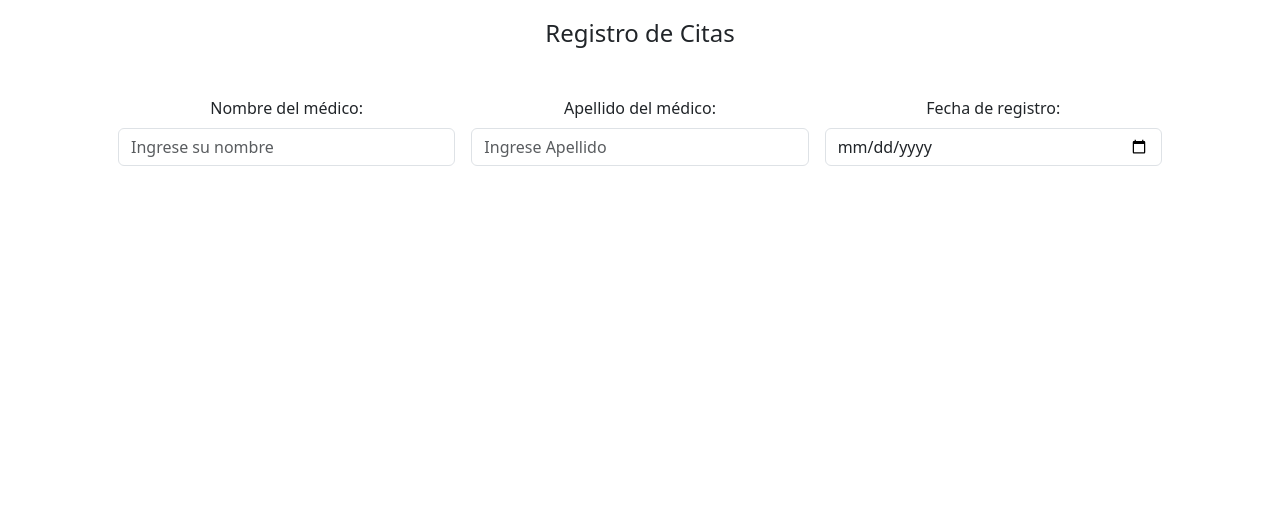
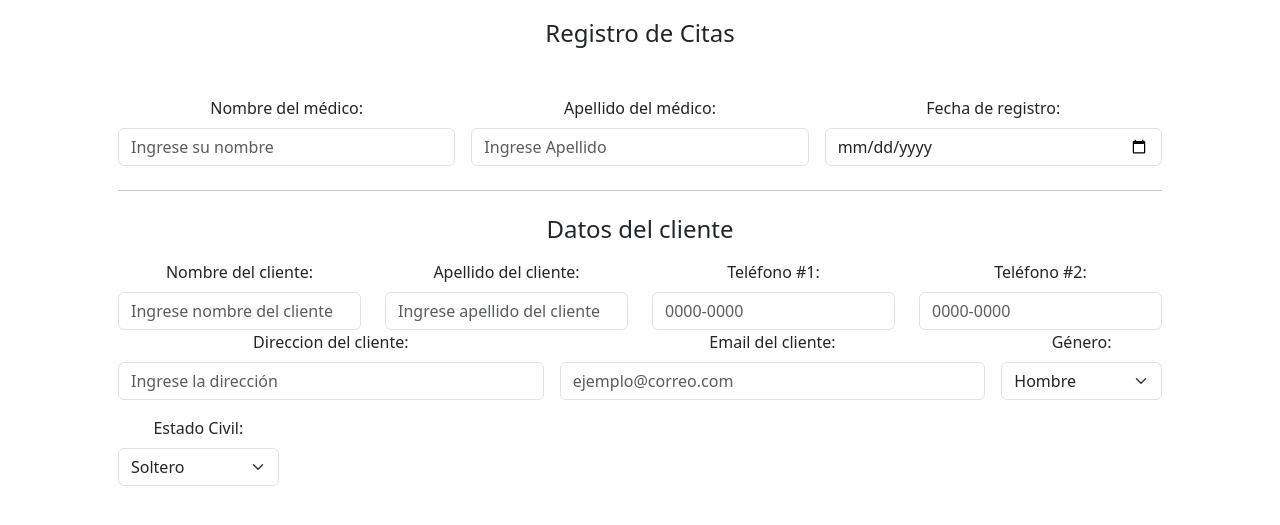
Before and after one commit to JeysonDevv/FormularioPDF, a plain HTML site: page index.html in a window 1280 px wide. Shown: the part 113-638 px from the top of the page. Drawn offline with nearby package versions, Linux system fonts and the light colour scheme.

Commit message:
Apartado de Datos del Cliente

```diff
--- a/index.html
+++ b/index.html
@@ -88,6 +88,85 @@
                                 <div class="invalid-feedback">Debe ingresar la fecha del registro.💔</div>
                             </div>
                         </div>
+                        <hr class="my-4">
+                        <h4 class="mb-3 m2-2">Datos del cliente</h4>
+
+                        <div class="row g-4">
+                            <div class="col-lg-3">
+                                <label for="nombre_cliente" class="form-label">Nombre del cliente:</label>
+                                <input name="Nombre-Cliente" type="text" class="form-control" id="nombre_cliente"
+                                    placeholder="Ingrese nombre del cliente" required />
+                                <div class="valid-feedback">Correcto❤️!</div>
+                                <div class="invalid-feedback">Debe ingresar nombre del cliente.💔</div>
+                            </div>
+
+                            <div class="col-lg-3">
+                                <label for="apellido_cliente" class="form-label">Apellido del cliente:</label>
+                                <input name="Apellido-Cliente" type="text" class="form-control" id="apellido_cliente"
+                                    placeholder="Ingrese apellido del cliente" required />
+                                <div class="valid-feedback">Correcto❤️!</div>
+                                <div class="invalid-feedback">Debe ingresar apellido del cliente.💔</div>
+                            </div>
+
+                            <div class="col-lg-3">
+                                <label for="telefono_1" class="form-label">Teléfono #1:</label>
+                                <input name="Telefono-1" type="text" class="form-control" id="telefono_1"
+                                    placeholder="0000-0000" required />
+                                <div class="valid-feedback">Correcto❤️!</div>
+                                <div class="invalid-feedback">Debe ingresar número del cliente.💔</div>
+                            </div>
+
+                            <div class="col-lg-3">
+                                <label for="telefono_2" class="form-label">Teléfono #2:</label>
+                                <input name="Telefono-2" type="text" class="form-control" id="telefono_2"
+                                    placeholder="0000-0000" />
+                                <div class="valid-feedback">Este campo es opcional💕</div>
+                            </div>
+                        </div>
+
+                        <div class="row g-3">
+
+                            <div class="col-lg-5">
+                                <label for="direccion_cliente" class="form-label">Direccion del cliente:</label>
+                                <input name="Direccion-Cliente" type="text" class="form-control" id="direccion_cliente"
+                                    placeholder="Ingrese la dirección" required />
+                                <div class="valid-feedback">Correcto❤️!</div>
+                                <div class="invalid-feedback">Debe ingresar la dirección del cliente.💔</div>
+                            </div>
+
+                            <div class="col-lg-5">
+                                <label for="correo" class="form-label">Email del cliente:</label>
+                                <input name="Correo" type="email" class="form-control" id="correo"
+                                    placeholder="ejemplo@correo.com" required />
+                                <div class="valid-feedback">Correcto❤️!</div>
+                                <div class="invalid-feedback">Debe ingresar el correo electronico del cliente.💔</div>
+                            </div>
+
+                            <div class="col-lg-2">
+                                <label for="genero" class="form-label">Género:</label>
+                                <select name="Genero" type="text" class="form-select" id="genero"
+                                    placeholder="Ingrese el género" required>
+                                    <option>Hombre</option>
+                                    <option>Mujer</option>
+                                </select>
+                                <div class="valid-feedback">Correcto❤️!</div>
+                                <div class="invalid-feedback">Debe ingresar el género.💔</div>
+                            </div>
+
+                            <div class="col-lg-2">
+                                <label for="estado_civil" class="form-label">Estado Civil:</label>
+                                <select name="Estado-Civil" type="text" class="form-select" id="estado_civil"
+                                    placeholder="Ingrese el estado civil" required>
+                                    <option>Soltero</option>
+                                    <option>Casado</option>
+                                    <option>Divorciado</option>
+                                    <option>Viudo</option>
+                                </select>
+
+                                <div class="valid-feedback">Correcto❤️!</div>
+                                <div class="invalid-feedback">Debe ingresar el estado civil.💔</div>
+                            </div>
+                        </div>
                     </form>
                 </main>
             </div>
```
